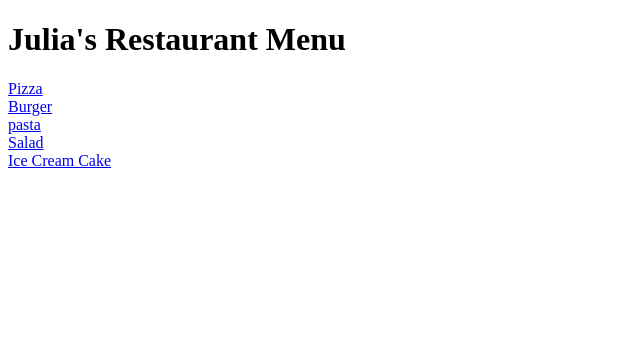
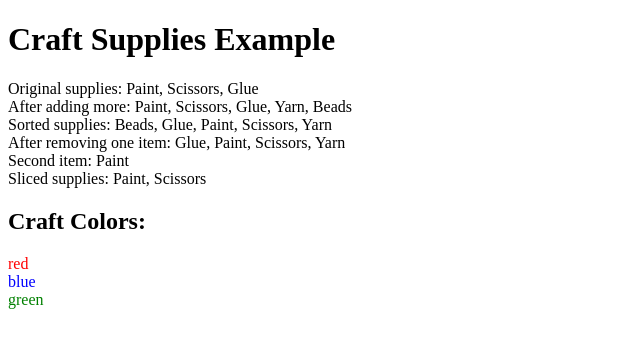
Before and after one commit to jumanzio03/VICO-3420, a plain HTML site: page <!DOCTYPE html>.html in a window 1280 px wide. Shown: the whole page, without its empty margins (0-640 px from the left). Drawn offline with Linux system fonts and the light colour scheme.

Commit message:
Add files via upload

```diff
--- a/<!DOCTYPE html>.html
+++ b/<!DOCTYPE html>.html
@@ -2,33 +2,48 @@
 <html lang="en">
 <head>
   <meta charset="UTF-8">
-  <title>Food Menu Example</title>
+  <title>Craft Supplies Array Example</title>
 </head>
 <body>
 
-<h1>Julia's Restaurant Menu</h1>
+<h1>Craft Supplies Example</h1>
 
-<div id="menu"></div> <!-- This is where the menu will show -->
+<div id="output"></div>
+
+<h2>Craft Colors:</h2>
+<div id="colors"></div>
 
 <script>
-// Step 1: Create the menu array
-let menuItems = [
-  ["#pizza", "Pizza"],
-  ["#burger", "Burger"],
-  ["#pasta", "pasta"],
-  ["#salad", "Salad"],
-  ["#icecreamcake", "Ice Cream Cake"]
-];
+// Step 1: Create and display the array
+let craftSupplies = ["Paint", "Scissors", "Glue"];
+document.getElementById("output").innerHTML += "Original supplies: " + craftSupplies.join(", ") + "<br>";
 
-// Step 2: Loop through the menu and build the HTML
-let output = "";
+// Step 2: Add more values
+craftSupplies.push("Yarn", "Beads");
+document.getElementById("output").innerHTML += "After adding more: " + craftSupplies.join(", ") + "<br>";
 
-for (let i = 0; i < menuItems.length; i++) {
-  output += '<a href="' + menuItems[i][0] + '">' + menuItems[i][1] + '</a><br>';
+// Step 3: Sort the array
+craftSupplies.sort();
+document.getElementById("output").innerHTML += "Sorted supplies: " + craftSupplies.join(", ") + "<br>";
+
+// Step 4: Remove one item
+craftSupplies.shift();
+document.getElementById("output").innerHTML += "After removing one item: " + craftSupplies.join(", ") + "<br>";
+
+// Step 5: Display the second item (index 1)
+document.getElementById("output").innerHTML += "Second item: " + craftSupplies[1] + "<br>";
+
+// Step 6: Use a method (slice)
+let selectedSupplies = craftSupplies.slice(1, 3);
+document.getElementById("output").innerHTML += "Sliced supplies: " + selectedSupplies.join(", ") + "<br>";
+
+// Bonus: Use a loop to show colors
+let colors = ["red", "blue", "green"];
+
+for (let i = 0; i < colors.length; i++) {
+  document.getElementById("colors").innerHTML +=
+    '<div style="color:' + colors[i] + ';">' + colors[i] + '</div>';
 }
-
-// Step 3: Output to the page
-document.getElementById("menu").innerHTML = output;
 </script>
 
 </body>
```
